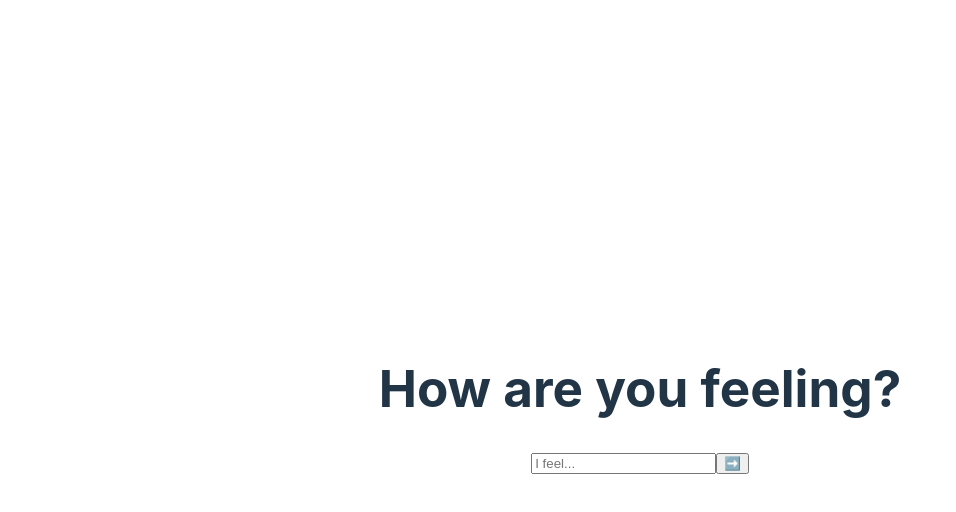
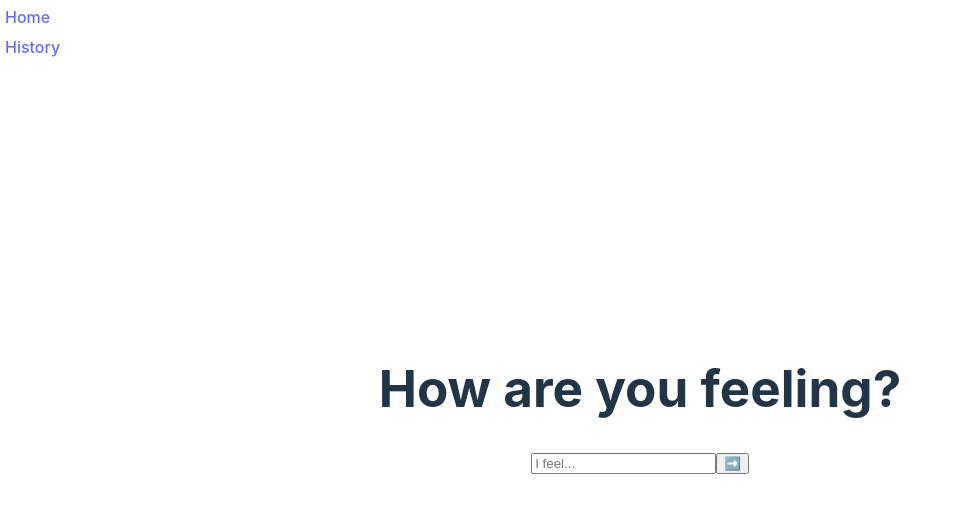
Before and after one commit to Mitame/thoughts, a React (Vite) app: page / in a window 1280 px wide. Shown: the top 512 px of the page, without its empty margins (0-956 px from the left). Built offline with nearby package versions, Linux system fonts and the light colour scheme.

Commit message:
Add navigation sidebar

```diff
--- a/src/App.tsx
+++ b/src/App.tsx
@@ -1,27 +1,20 @@
 import { lazy } from "react";
 import ThoughtStorageProvider from "./providers/ThoughtStorageProvider";
-import { RouterProvider, createBrowserRouter } from "react-router-dom";
+import { Route, Routes } from "react-router-dom";
+import Sidebar from "./components/Sidebar/Sidebar";
 const HistoryPage = lazy(() => import("./pages/history/HistoryPage"));
 const EntryPage = lazy(() => import("./pages/entry/EntryPage"));
 
-const router = createBrowserRouter([
-  {
-    path: "/",
-    element: <EntryPage />,
-  },
-  {
-    path: "/history",
-    element: <HistoryPage />,
-  },
-]);
-
 function App() {
   return (
-    <>
-      <ThoughtStorageProvider>
-        <RouterProvider router={router} />
-      </ThoughtStorageProvider>
-    </>
+    <ThoughtStorageProvider>
+      <Sidebar />
+
+      <Routes>
+        <Route path="/" element={<EntryPage />} />
+        <Route path="/history" element={<HistoryPage />} />
+      </Routes>
+    </ThoughtStorageProvider>
   );
 }
 
--- /dev/null
+++ b/src/components/Sidebar/Sidebar.module.css
@@ -0,0 +1,29 @@
+.sidebar {
+  position: absolute;
+  top: 0;
+  left: 0;
+}
+
+.icon {
+  margin: 0.25rem;
+  height: 64px;
+  width: 64px;
+}
+
+.drawer {
+  position: absolute;
+  top: 0;
+  left: 0;
+  bottom: 0;
+  padding: 5px;
+  width: calc(min(30vw, 300px));
+}
+
+.link {
+  display: block;
+  height: 30px;
+
+  &:hover {
+    background-color: red;
+  }
+}
--- /dev/null
+++ b/src/components/Sidebar/Sidebar.tsx
@@ -0,0 +1,19 @@
+import { Link } from "react-router-dom";
+import styles from "./Sidebar.module.css";
+
+export type Props = {};
+
+export default function Sidebar({}: Props) {
+  return (
+    <div className={styles.sidebar}>
+      <div className={styles.drawer}>
+        <Link className={styles.link} to="/">
+          Home
+        </Link>
+        <Link className={styles.link} to="/history">
+          History
+        </Link>
+      </div>
+    </div>
+  );
+}
--- a/src/main.tsx
+++ b/src/main.tsx
@@ -2,9 +2,12 @@ import React from "react";
 import ReactDOM from "react-dom/client";
 import App from "./App.tsx";
 import "./index.css";
+import { BrowserRouter } from "react-router-dom";
 
 ReactDOM.createRoot(document.getElementById("root")!).render(
   <React.StrictMode>
-    <App />
+    <BrowserRouter future={{ v7_startTransition: true }}>
+      <App />
+    </BrowserRouter>
   </React.StrictMode>,
 );
```
